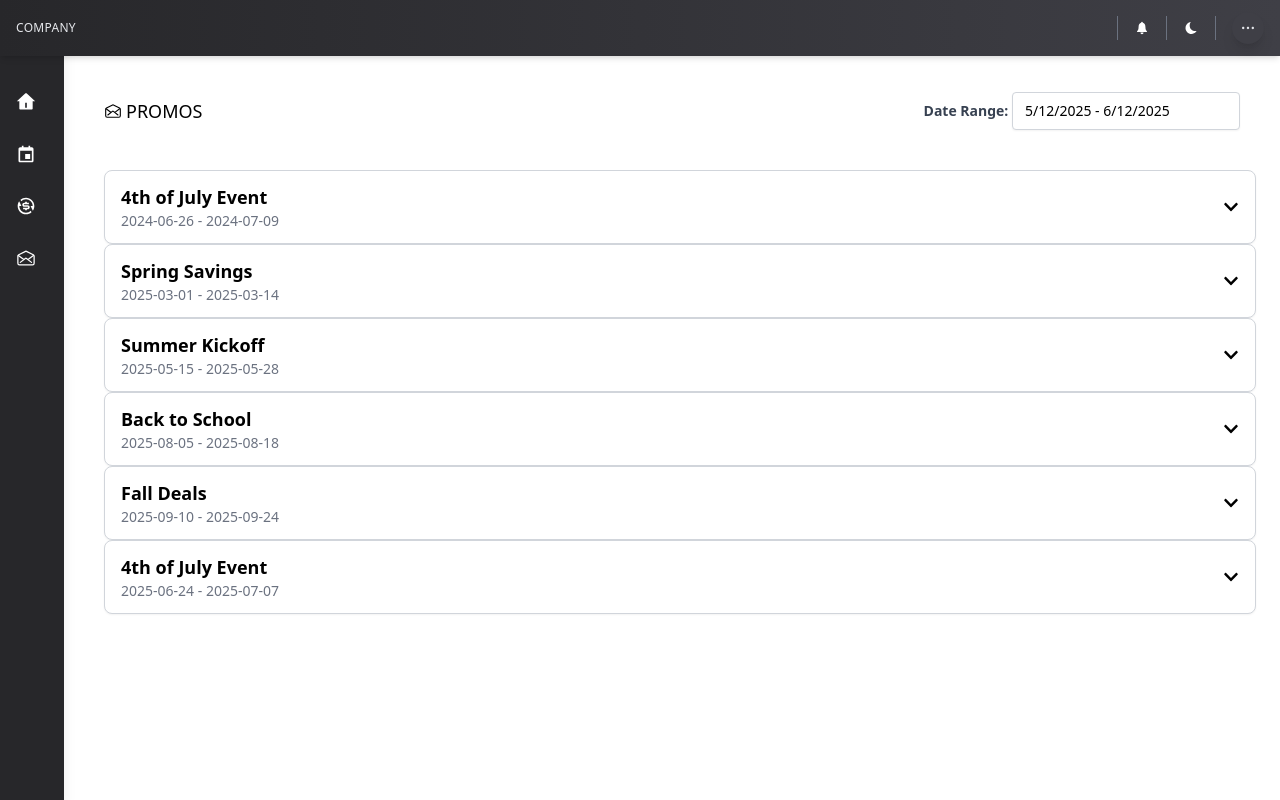
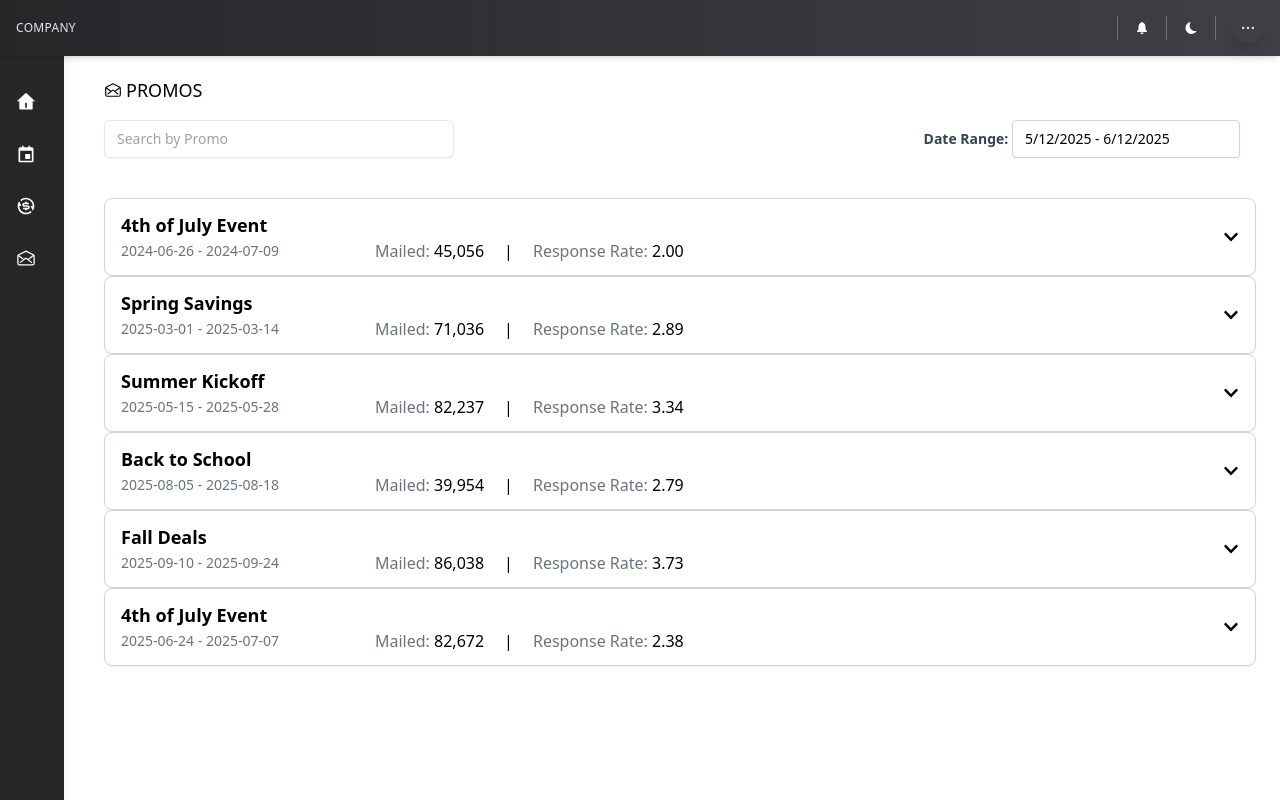
Before and after one commit to robhcho/dashboard-app, a Next.js app: page /promos in a window 1280 px wide. Built offline with nearby package versions, Linux system fonts and the light colour scheme.

Commit message:
add search feature to promos page and preview metrics if accordion is not expanded

```diff
--- a/components/promo/PromoAccordion.tsx
+++ b/components/promo/PromoAccordion.tsx
@@ -27,11 +27,19 @@ export const PromoAccordion: React.FC<PromoAccordionProps> = ({promo}) => {
         className='w-full text-left px-4 py-3 flex items-center justify-between hover:bg-gray-100'
         onClick={() => setExpanded(!expanded)}
       >
-        <div>
+        <div className='w-full'>
           <h3 className='font-semibold text-lg'>{promo_name}</h3>
-          <p className='text-sm text-gray-500'>
-            {promo_dates.start} - {promo_dates.end}
-          </p>
+          <div className='flex items-center'>
+            <p className='text-sm text-gray-500'>
+              {promo_dates.start} - {promo_dates.end}
+            </p>
+            {!expanded && (
+              <span className='flex ml-24 items-center'>
+                <span className='mr-5'><Metric label="Mailed" value={total_data.mailed.toLocaleString()}/></span> |
+                  <span className='ml-5'><Metric label="Response Rate" value={responseRate.toFixed(2)}/></span>
+                </span>
+            )}
+          </div>
         </div>
         <span>{expanded ? <FaChevronUp/> : <FaChevronDown/>}</span>
       </button>
@@ -62,7 +70,7 @@ export const PromoAccordion: React.FC<PromoAccordionProps> = ({promo}) => {
 
 const Metric = ({label, value}: { label: string; value: string}) => (
   <div>
-    <span className='text-gray-500'>{label}</span>
+    <span className='text-gray-500'>{label}: </span>
     <span className='font-medium'>{value}</span>
   </div>
 )
--- a/components/promo/PromoMain.tsx
+++ b/components/promo/PromoMain.tsx
@@ -11,7 +11,12 @@ export const PromoPage = () => {
     new Date(new Date().setMonth(new Date().getMonth() - 1)),
     new Date()
   ])
+  const [searchTerm, setSearchTerm] = useState('')
   const {promos, loading, error} = usePromoData()
+
+  const filteredPromos = (promos ?? []).filter((promo) =>
+    promo.promo_name.toLowerCase().includes(searchTerm.toLowerCase())
+  )
 
   if(loading) return <div>Loading..</div>
   if(error) return <div>Error loading promos: {error}</div>
@@ -19,14 +24,26 @@ export const PromoPage = () => {
 
   return (
     <div className='pt-5'>
+      <h4 className='flex items-center text-lg'><IoMailOpenOutline className='mr-1'/> PROMOS</h4>
       <div className='mb-3 flex justify-between items-center'>
-        <h4 className='flex items-center text-lg'><IoMailOpenOutline className='mr-1'/> PROMOS</h4>
+        <input
+          type='text'
+          placeholder='Search by Promo'
+          value={searchTerm}
+          onChange={(e) => setSearchTerm(e.target.value)}
+          className='w-[350px] border rounded-md px-3 py-2 text-sm shadow-sm focus:outline-none focus:ring-2 focus:ring-blue-500'
+        />
+
         <DateFilter onDateChange={setDateRange} />
       </div>
       <div className='mt-6'>
-        {promos.map((promo, idx) => (
-          <PromoAccordion key={idx} promo={promo}/>
-        ))}
+        {filteredPromos.length > 0 ?(
+          filteredPromos.map((promo, idx) => (
+            <PromoAccordion key={idx} promo={promo}/>
+          ))
+        ): (
+          <div className='text-gray-500'>No Results Found</div>
+        )}
       </div>
     </div>
   )
--- a/constants/panels.ts
+++ b/constants/panels.ts
@@ -40,7 +40,7 @@ export const dashboardPanels: PanelConfig[] = [
     path: '/promo',
     color: '#3b80b8',
     colorDark: 'rgba(59, 128, 184, 0.5)',
-    subheader: 'Past 12 Months',
+    // subheader: 'Past 12 Months',
     icon: IoMailOpenOutline,
   },
 ]
```
